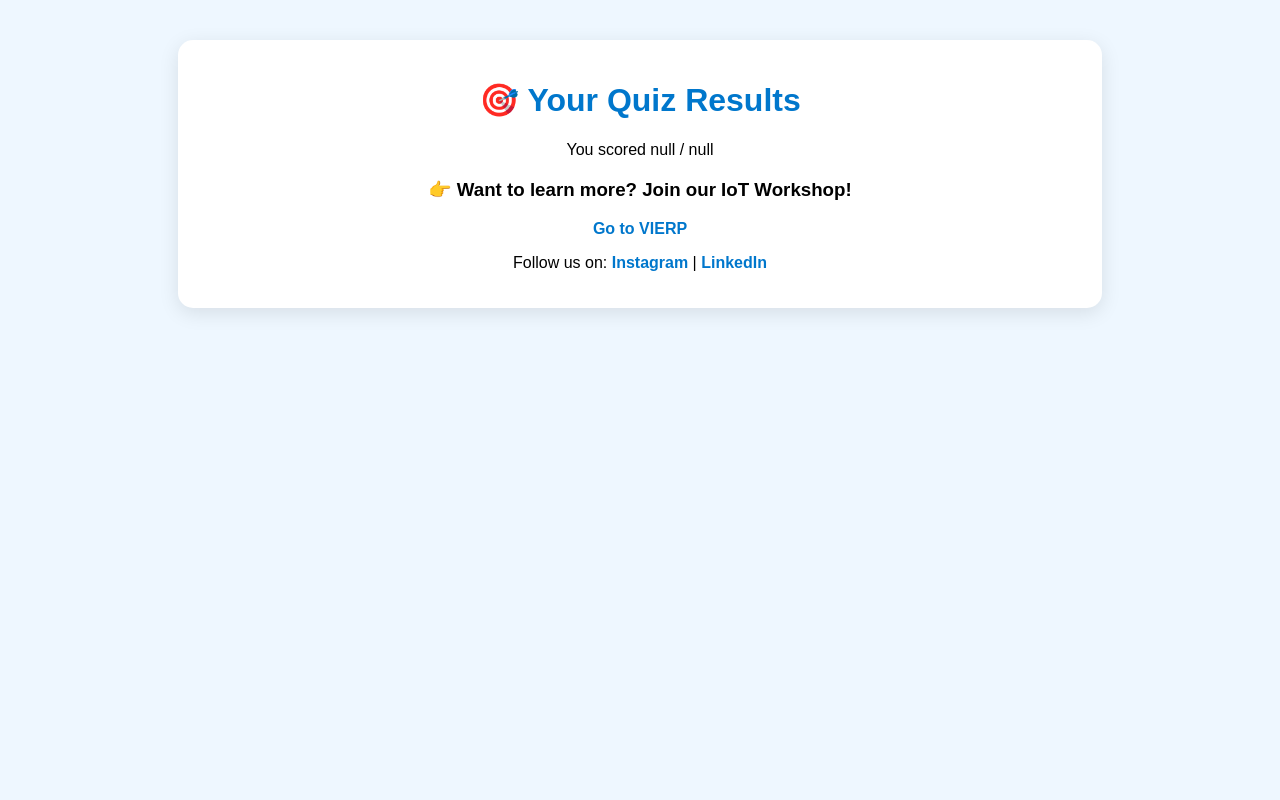
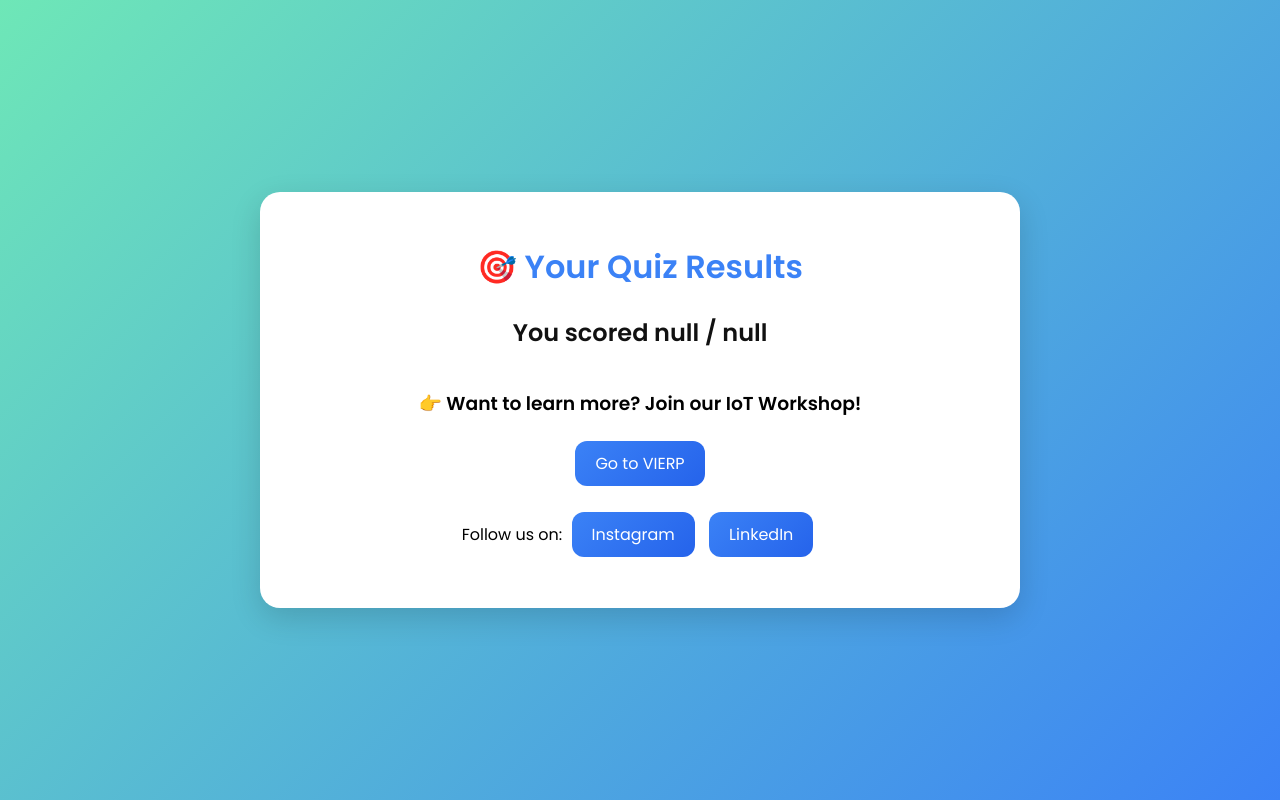
Before and after one commit to vivekp45/Quiz, a plain HTML site: page result.html in a window 1280 px wide. Drawn offline with Linux system fonts and the light colour scheme.

Commit message:
Update result.html

```diff
--- a/result.html
+++ b/result.html
@@ -2,14 +2,68 @@
 <html lang="en">
 <head>
   <meta charset="UTF-8">
-  <title>Quiz Results</title>
+  <title>Quiz Results 🚀</title>
   <style>
-    body { font-family: 'Poppins', sans-serif; background: #eef7ff; text-align: center; }
-    .result-box { background: white; width: 70%; margin: 40px auto; padding: 20px; border-radius: 15px; box-shadow: 0px 5px 20px rgba(0,0,0,0.1); }
-    h1 { color: #0077cc; }
-    .review { text-align: left; margin-top: 20px; }
-    a { color: #0077cc; text-decoration: none; font-weight: bold; }
-    a:hover { text-decoration: underline; }
+    @import url('https://fonts.googleapis.com/css2?family=Poppins:wght@400;600&display=swap');
+    body {
+      font-family: 'Poppins', sans-serif;
+      background: linear-gradient(135deg, #6EE7B7 0%, #3B82F6 100%);
+      margin: 0; padding: 0;
+      display: flex; justify-content: center; align-items: center;
+      min-height: 100vh;
+    }
+    .result-box {
+      background: #fff;
+      width: 90%; max-width: 700px;
+      padding: 30px;
+      border-radius: 20px;
+      box-shadow: 0px 10px 30px rgba(0,0,0,0.15);
+      animation: fadeIn 1s ease-in-out;
+      text-align: center;
+    }
+    h1 {
+      color: #3B82F6;
+      margin-bottom: 10px;
+    }
+    #score {
+      font-size: 1.5rem;
+      font-weight: 600;
+      margin-bottom: 20px;
+      color: #111;
+    }
+    .review {
+      text-align: left;
+      margin-top: 20px;
+      max-height: 300px;
+      overflow-y: auto;
+    }
+    .review ul { padding-left: 20px; }
+    .review li {
+      background: #f4f9ff;
+      padding: 10px 15px;
+      border-radius: 12px;
+      margin-bottom: 10px;
+      transition: transform 0.2s ease-in-out;
+    }
+    .review li:hover { transform: scale(1.02); background: #dbeafe; }
+    a {
+      display: inline-block;
+      color: #fff;
+      background: linear-gradient(135deg, #3B82F6, #2563EB);
+      padding: 10px 20px;
+      border-radius: 12px;
+      text-decoration: none;
+      margin: 5px;
+      transition: all 0.2s ease-in-out;
+    }
+    a:hover {
+      background: linear-gradient(135deg, #2563EB, #1D4ED8);
+      transform: translateY(-2px);
+    }
+    @keyframes fadeIn {
+      from { opacity: 0; transform: translateY(20px); }
+      to { opacity: 1; transform: translateY(0); }
+    }
   </style>
 </head>
 <body>
@@ -18,9 +72,11 @@
     <p id="score"></p>
     <div id="review" class="review"></div>
     <h3>👉 Want to learn more? Join our IoT Workshop!</h3>
-    <p><a href="https://vierp.institute-link" target="_blank">Go to VIERP</a></p>
+    <p>
+      <a href="https://vierp.institute-link" target="_blank">Go to VIERP</a>
+    </p>
     <p>Follow us on:
-      <a href="https://instagram.com/yourhandle" target="_blank">Instagram</a> |
+      <a href="https://instagram.com/yourhandle" target="_blank">Instagram</a>
       <a href="https://linkedin.com/in/yourhandle" target="_blank">LinkedIn</a>
     </p>
   </div>
@@ -32,11 +88,11 @@
 
     document.getElementById("score").textContent = `You scored ${score} / ${total}`;
 
-    let reviewHtml = "<h3>Answer Review:</h3><ul>";
+    let reviewHtml = "<ul>";
     review.forEach(r => {
-      reviewHtml += `<li><b>Q:</b> ${r.question} <br>
-      <b>Your Answer:</b> ${r.chosen} <br>
-      <b>Correct Answer:</b> ${r.correct}</li><br>`;
+      reviewHtml += `<li><b>Q:</b> ${r.question}<br>
+      <b>Your Answer:</b> ${r.chosen}<br>
+      <b>Correct Answer:</b> ${r.correct}</li>`;
     });
     reviewHtml += "</ul>";
 
```
